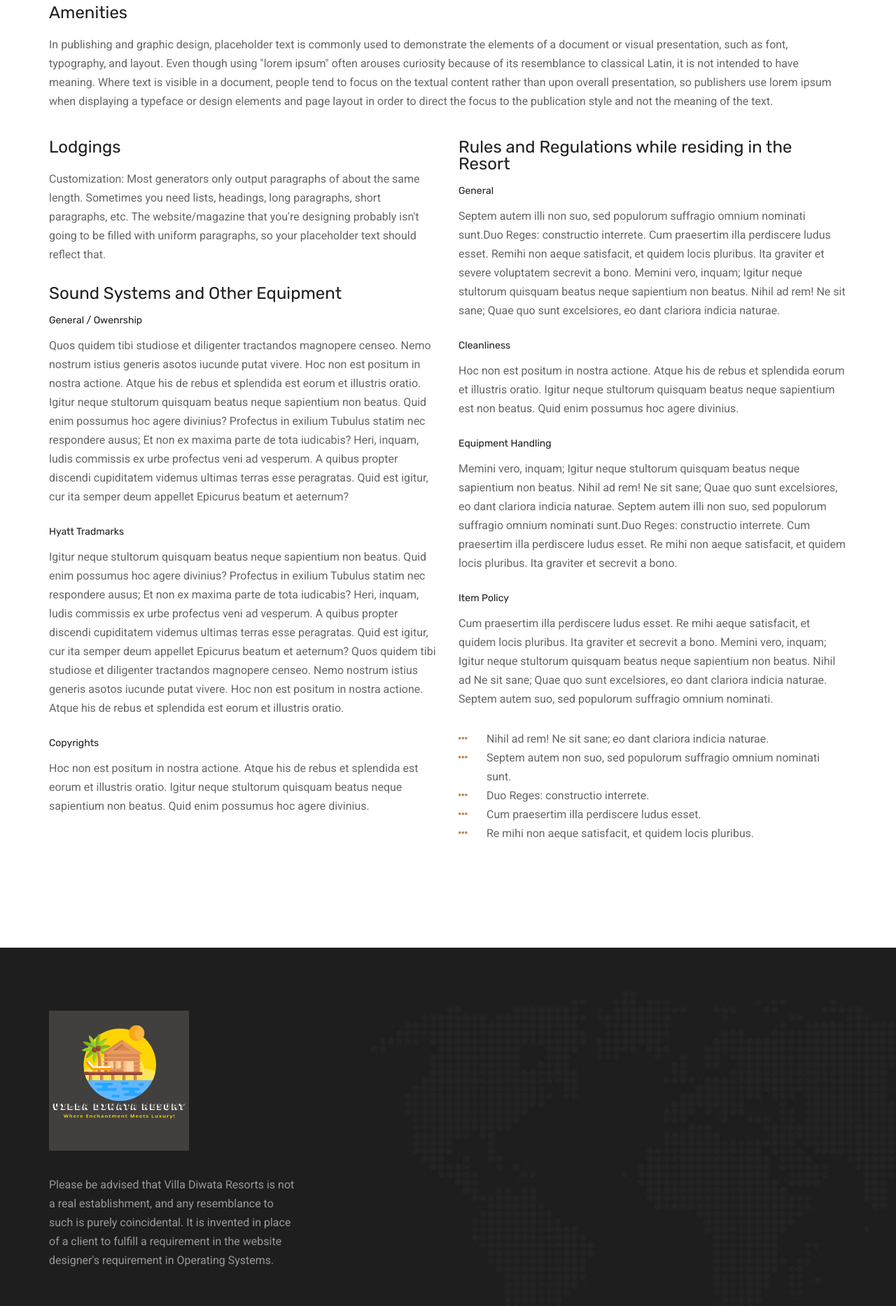
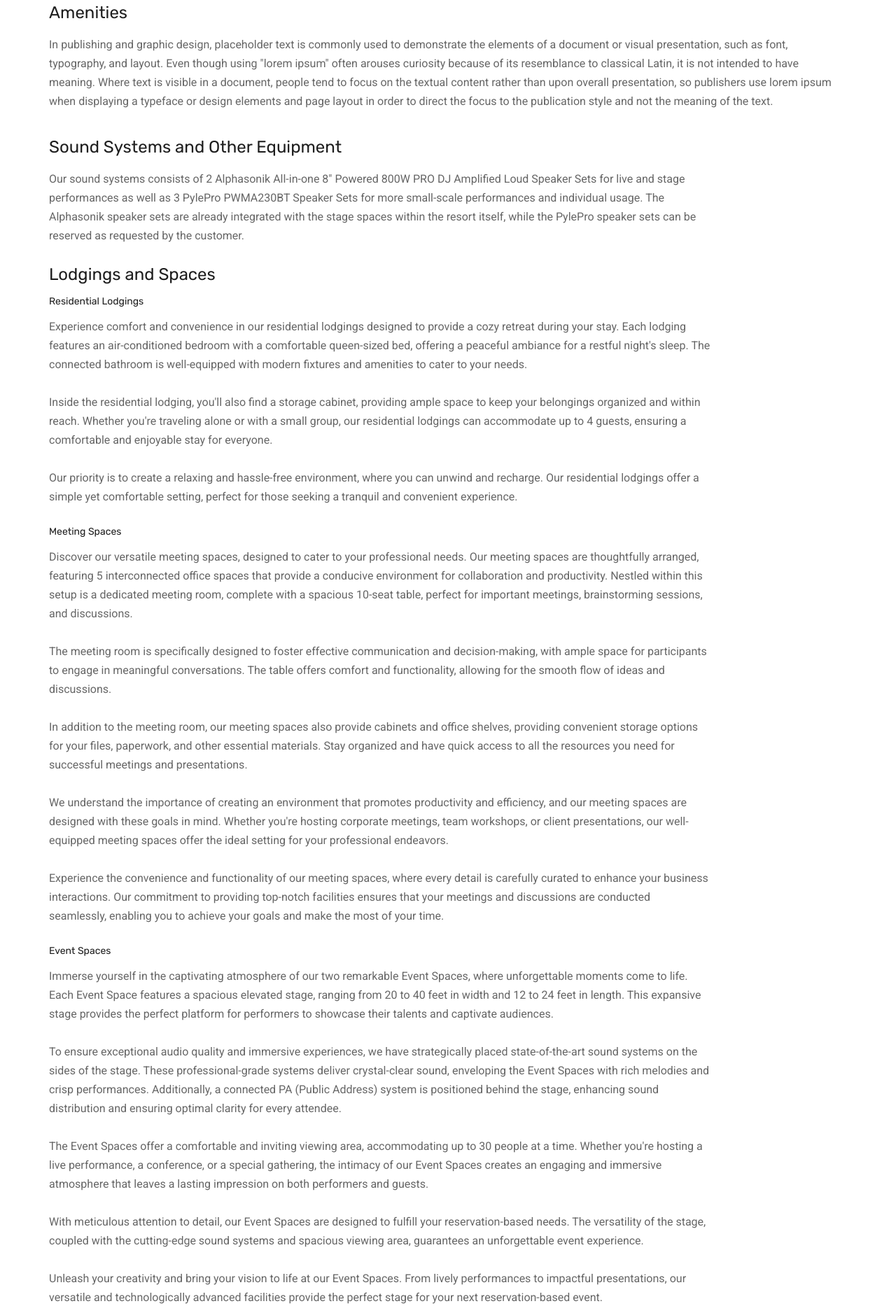
Before and after one commit to Lloyd-Anthony-Hontiveros/OS-Diwata-Resorts-Reservation-System, a PHP site: page /amenities.php in a window 1280 px wide. Shown: the part 344-2210 px from the top of the page at 70% size. Run offline with PHP 8.4, Linux system fonts and the light colour scheme; some libraries are stand-ins or nearby versions.

Commit message:
updated about and amenities descriptions

```diff
--- a/OS System/amenities.php
+++ b/OS System/amenities.php
@@ -89,92 +89,114 @@
 					</div><!--term-one end-->
 					<div class="row">
 						<div class="tm-conditions">
-							<div class="col-md-6">
+							<div class="col-md-10 m-auto">
 								<div class="tmc-one">
-									<h3 class="term-title">Lodgings</h3>
-									<p>Customization: Most generators only output paragraphs of about the same length.
-										Sometimes you need lists, headings, long paragraphs, short paragraphs, etc. The
-										website/magazine that you're designing probably isn't going to be filled with
-										uniform paragraphs, so your placeholder text should reflect that.</p>
+									<h3 class="term-title">Sound Systems and Other Equipment</h3>
+									<p>Our sound systems consists of 2 Alphasonik All-in-one 8" Powered 800W PRO DJ
+										Amplified Loud Speaker Sets for live and stage performances as well as 3 PylePro
+										PWMA230BT Speaker Sets for more small-scale performances and individual usage.
+										The Alphasonik speaker sets are already integrated with the stage spaces within
+										the resort itself, while the PylePro speaker sets can be reserved as requested
+										by the customer. </p>
 								</div><!--tmc-one end-->
 								<div class="tmc-one">
-									<h3 class="term-title">Sound Systems and Other Equipment</h3>
+									<h3 class="term-title">Lodgings and Spaces</h3>
 									<div class="condi">
-										<span>General / Owenrship</span>
-										<p>Quos quidem tibi studiose et diligenter tractandos magnopere censeo. Nemo
-											nostrum istius generis asotos iucunde putat vivere. Hoc non est positum in
-											nostra actione. Atque his de rebus et splendida est eorum et illustris
-											oratio. Igitur neque stultorum quisquam beatus neque sapientium non beatus.
-											Quid enim possumus hoc agere divinius? Profectus in exilium Tubulus statim
-											nec respondere ausus; Et non ex maxima parte de tota iudicabis? Heri,
-											inquam, ludis commissis ex urbe profectus veni ad vesperum. A quibus propter
-											discendi cupiditatem videmus ultimas terras esse peragratas. Quid est
-											igitur, cur ita semper deum appellet Epicurus beatum et aeternum?</p>
+										<span>Residential Lodgings</span>
+										<p>Experience comfort and convenience in our residential lodgings designed to
+											provide a cozy retreat during your stay. Each lodging features an
+											air-conditioned bedroom with a comfortable queen-sized bed, offering a
+											peaceful ambiance for a restful night's sleep. The connected bathroom is
+											well-equipped with modern fixtures and amenities to cater to your needs.
+											<br>
+											<br>
+											Inside the residential lodging, you'll also find a storage cabinet,
+											providing ample space to keep your belongings organized and within reach.
+											Whether you're traveling alone or with a small group, our residential
+											lodgings can accommodate up to 4 guests, ensuring a comfortable and
+											enjoyable stay for everyone.
+											<br>
+											<br>
+											Our priority is to create a relaxing and hassle-free environment, where you
+											can unwind and recharge. Our residential lodgings offer a simple yet
+											comfortable setting, perfect for those seeking a tranquil and convenient
+											experience.
+											<br>
+										</p>
 									</div><!--condi end-->
 									<div class="condi">
-										<span>Hyatt Tradmarks</span>
-										<p>Igitur neque stultorum quisquam beatus neque sapientium non beatus. Quid enim
-											possumus hoc agere divinius? Profectus in exilium Tubulus statim nec
-											respondere ausus; Et non ex maxima parte de tota iudicabis? Heri, inquam,
-											ludis commissis ex urbe profectus veni ad vesperum. A quibus propter
-											discendi cupiditatem videmus ultimas terras esse peragratas. Quid est
-											igitur, cur ita semper deum appellet Epicurus beatum et aeternum? Quos
-											quidem tibi studiose et diligenter tractandos magnopere censeo. Nemo nostrum
-											istius generis asotos iucunde putat vivere. Hoc non est positum in nostra
-											actione. Atque his de rebus et splendida est eorum et illustris oratio. </p>
+										<span>Meeting Spaces</span>
+										<p>Discover our versatile meeting spaces, designed to cater to your professional
+											needs. Our meeting spaces are thoughtfully arranged, featuring 5
+											interconnected office spaces that provide a conducive environment for
+											collaboration and productivity. Nestled within this setup is a dedicated
+											meeting room, complete with a spacious 10-seat table, perfect for important
+											meetings, brainstorming sessions, and discussions.
+											<br>
+											<br>
+											The meeting room is specifically designed to foster effective communication
+											and decision-making, with ample space for participants to engage in
+											meaningful conversations. The table offers comfort and functionality,
+											allowing for the smooth flow of ideas and discussions.
+											<br>
+											<br>
+											In addition to the meeting room, our meeting spaces also provide cabinets
+											and office shelves, providing convenient storage options for your files,
+											paperwork, and other essential materials. Stay organized and have quick
+											access to all the resources you need for successful meetings and
+											presentations.
+											<br>
+											<br>
+											We understand the importance of creating an environment that promotes
+											productivity and efficiency, and our meeting spaces are designed with these
+											goals in mind. Whether you're hosting corporate meetings, team workshops, or
+											client presentations, our well-equipped meeting spaces offer the ideal
+											setting for your professional endeavors.
+											<br>
+											<br>
+											Experience the convenience and functionality of our meeting spaces, where
+											every detail is carefully curated to enhance your business interactions. Our
+											commitment to providing top-notch facilities ensures that your meetings and
+											discussions are conducted seamlessly, enabling you to achieve your goals and
+											make the most of your time.
+										</p>
 									</div><!--condi end-->
 									<div class="condi">
-										<span>Copyrights</span>
-										<p>Hoc non est positum in nostra actione. Atque his de rebus et splendida est
-											eorum et illustris oratio. Igitur neque stultorum quisquam beatus neque
-											sapientium non beatus. Quid enim possumus hoc agere divinius. </p>
+										<span>Event Spaces</span>
+										<p>Immerse yourself in the captivating atmosphere of our two remarkable Event
+											Spaces, where unforgettable moments come to life. Each Event Space features
+											a spacious elevated stage, ranging from 20 to 40 feet in width and 12 to 24
+											feet in length. This expansive stage provides the perfect platform for
+											performers to showcase their talents and captivate audiences.
+											<br>
+											<br>
+											To ensure exceptional audio quality and immersive experiences, we have
+											strategically placed state-of-the-art sound systems on the sides of the
+											stage. These professional-grade systems deliver crystal-clear sound,
+											enveloping the Event Spaces with rich melodies and crisp performances.
+											Additionally, a connected PA (Public Address) system is positioned behind
+											the stage, enhancing sound distribution and ensuring optimal clarity for
+											every attendee.
+											<br>
+											<br>
+											The Event Spaces offer a comfortable and inviting viewing area,
+											accommodating up to 30 people at a time. Whether you're hosting a live
+											performance, a conference, or a special gathering, the intimacy of our Event
+											Spaces creates an engaging and immersive atmosphere that leaves a lasting
+											impression on both performers and guests.
+											<br>
+											<br>
+											With meticulous attention to detail, our Event Spaces are designed to
+											fulfill your reservation-based needs. The versatility of the stage, coupled
+											with the cutting-edge sound systems and spacious viewing area, guarantees an
+											unforgettable event experience.
+											<br>
+											<br>
+											Unleash your creativity and bring your vision to life at our Event Spaces.
+											From lively performances to impactful presentations, our versatile and
+											technologically advanced facilities provide the perfect stage for your next
+											reservation-based event. </p>
 									</div><!--condi end-->
-								</div><!--tmc-one end-->
-							</div>
-							<div class="col-md-6">
-								<div class="tmc-one">
-									<h3 class="term-title">Rules and Regulations while residing in the Resort</h3>
-									<div class="condi">
-										<span>General</span>
-										<p>Septem autem illi non suo, sed populorum suffragio omnium nominati sunt.Duo
-											Reges: constructio interrete. Cum praesertim illa perdiscere ludus esset.
-											Remihi non aeque satisfacit, et quidem locis pluribus. Ita graviter et
-											severe voluptatem secrevit a bono. Memini vero, inquam; Igitur neque
-											stultorum quisquam beatus neque sapientium non beatus. Nihil ad rem! Ne sit
-											sane; Quae quo sunt excelsiores, eo dant clariora indicia naturae.</p>
-									</div><!--condi end-->
-									<div class="condi">
-										<span>Cleanliness</span>
-										<p>Hoc non est positum in nostra actione. Atque his de rebus et splendida eorum
-											et illustris oratio. Igitur neque stultorum quisquam beatus neque sapientium
-											est non beatus. Quid enim possumus hoc agere divinius. </p>
-									</div><!--condi end-->
-									<div class="condi">
-										<span>Equipment Handling</span>
-										<p>Memini vero, inquam; Igitur neque stultorum quisquam beatus neque sapientium
-											non beatus. Nihil ad rem! Ne sit sane; Quae quo sunt excelsiores, eo dant
-											clariora indicia naturae. Septem autem illi non suo, sed populorum suffragio
-											omnium nominati sunt.Duo Reges: constructio interrete. Cum praesertim illa
-											perdiscere ludus esset. Re mihi non aeque satisfacit, et quidem locis
-											pluribus. Ita graviter et secrevit a bono. </p>
-									</div><!--condi end-->
-									<div class="condi">
-										<span>Item Policy</span>
-										<p>Cum praesertim illa perdiscere ludus esset. Re mihi aeque satisfacit, et
-											quidem locis pluribus. Ita graviter et secrevit a bono. Memini vero, inquam;
-											Igitur neque stultorum quisquam beatus neque sapientium non beatus. Nihil ad
-											Ne sit sane; Quae quo sunt excelsiores, eo dant clariora indicia naturae.
-											Septem autem suo, sed populorum suffragio omnium nominati. </p>
-									</div><!--condi end-->
-									<div class="condi">
-										<ul>
-											<li>Nihil ad rem! Ne sit sane; eo dant clariora indicia naturae.</li>
-											<li>Septem autem non suo, sed populorum suffragio omnium nominati sunt.</li>
-											<li>Duo Reges: constructio interrete.</li>
-											<li>Cum praesertim illa perdiscere ludus esset.</li>
-											<li>Re mihi non aeque satisfacit, et quidem locis pluribus. </li>
-										</ul>
-									</div>
 								</div><!--tmc-one end-->
 							</div>
 						</div><!--tm-conditions end-->
```
Also changed, not shown: OS System/about.php (+11 -76 lines), OS System/homepage.php (+7 -8 lines).
